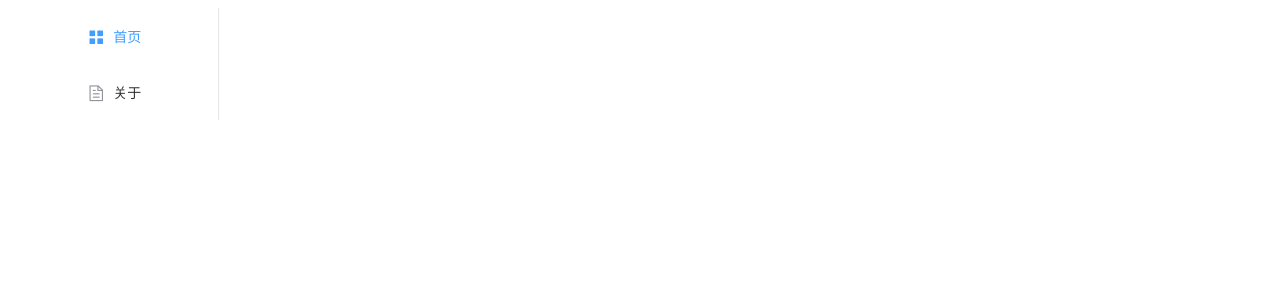
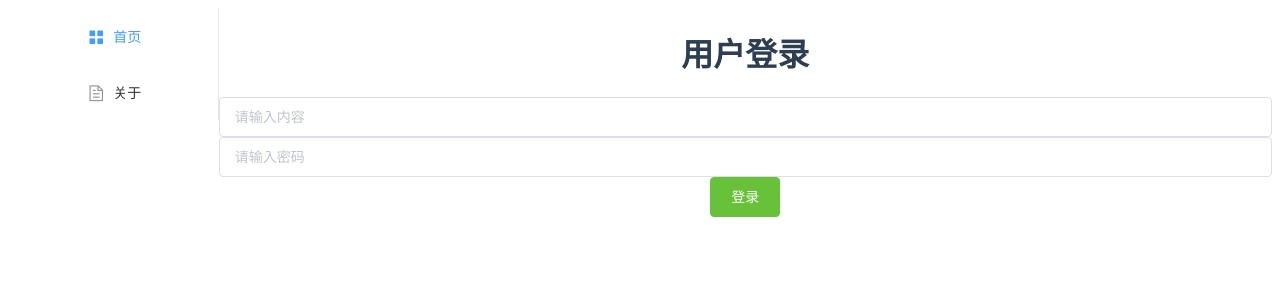
Before and after one commit to hahaaha/logStatus_vue, a Vue app: page /login in a window 1280 px wide. Shown: the top 300 px of the page. Built offline with nearby package versions, Linux system fonts and the light colour scheme.

Commit message:
add login page

```diff
--- a/src/App.vue
+++ b/src/App.vue
@@ -4,7 +4,7 @@
             <el-col :span="4">
                 <el-menu
                     default-active="/"
-                    router=true
+                    :router= "true"
                 >
                     <el-menu-item index="/">
                         <i class="el-icon-menu"></i>
--- a/src/main.js
+++ b/src/main.js
@@ -7,6 +7,7 @@ import ElementUI from 'element-ui'
 import 'element-ui/lib/theme-chalk/index.css'
 
 Vue.config.productionTip = false
+axios.defaults.withCredentials = true
 Vue.prototype.$ajax = axios
 Vue.prototype.$qs = qs
 Vue.use(ElementUI)
--- a/src/router.js
+++ b/src/router.js
@@ -14,6 +14,11 @@ export default new Router({
       component: Home
     },
     {
+      path: '/login',
+      name: 'login',
+      component: () => import ('./views/Login.vue')
+    },
+    {
       path: '/about',
       name: 'about',
       // route level code-splitting
--- a/src/views/Home.vue
+++ b/src/views/Home.vue
@@ -16,6 +16,19 @@
 
 export default {
     name: "home",
+    mounted: function () {
+        var that = this
+        this.$ajax
+            .post(
+                "http://skill.hahahah.me/logStatus/user/isLogin.do"
+            )
+            .then(function(response) {
+                console.log(response)
+                if(response.data.status == 10){
+                    that.$router.push('/login')
+                }
+            })
+    },
     methods: {
         submitStatus: function(val) {
             var that = this
--- /dev/null
+++ b/src/views/Login.vue
@@ -0,0 +1,52 @@
+<template>
+    <div id="login">
+        <h1>用户登录</h1>
+        <el-input v-model="input" placeholder="请输入内容"></el-input>
+        <el-input placeholder="请输入密码" v-model="password" show-password></el-input>
+        <el-button type="success" @click="login">登录</el-button>
+    </div>
+</template>
+<script>
+export default {
+    data() {
+        return {
+            input: '',
+            password: ''
+        }
+    },
+    methods: {
+        login: function () {
+            var that = this
+            this.$ajax
+                .post(
+                    "http://skill.hahahah.me/logStatus/user/login.do",
+                    this.$qs.stringify({
+                        userName:this.input,
+                        password:this.password
+                    })
+                )
+                .then(function(response) {
+                    console.log(response)
+                    if(response.data.status == 0){
+                        that.$message({
+                            message: response.data.msg,
+                            type: 'success'
+                        })
+                        that.$router.push("/")
+                    }
+                    else if(response.data.status == 1) {
+                        that.$message({
+                            message: response.data.msg,
+                            type: 'warning'
+                        })
+                    }
+                })
+        }
+    }
+}
+</script>
+<style>
+    #login {
+        text-align: center;
+    }
+</style>
```
Also changed, not shown: 1 other file (tests, documents, lock files or other folders).
